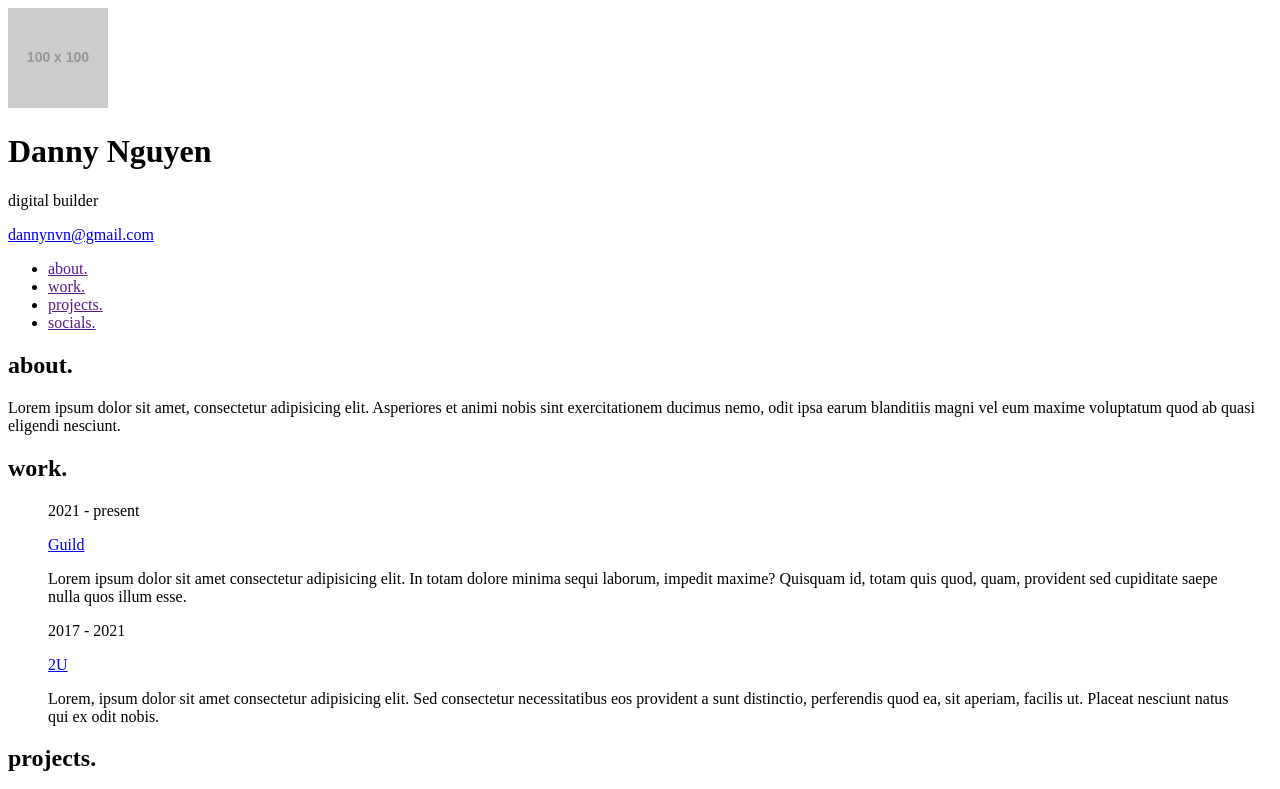
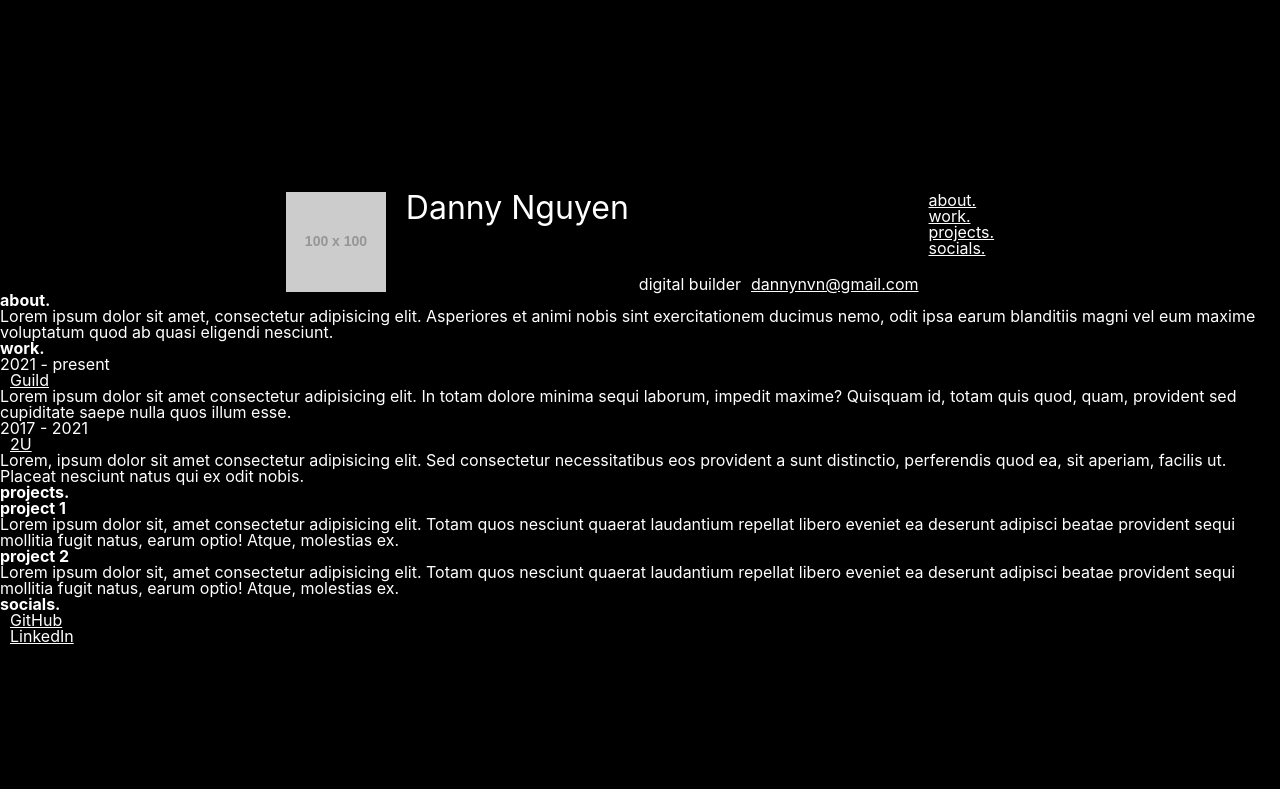
Before and after one commit to dannynvn/portfolio, a plain HTML site: page index.html in a window 1280 px wide. Shown: the top 789 px of the page. Drawn offline with Linux system fonts and the light colour scheme; placeholder pictures from the web are drawn by us.

Commit message:
began adding css styling

```diff
--- a/assets/css/style.css
+++ b/assets/css/style.css
@@ -0,0 +1,34 @@
+* {
+    background-color: black;
+    font-family: 'SF Pro','Inter', -apple-system, BlinkMacSystemFont, Segoe UI, Helvetica Neue, sans-serif;
+    color: white;
+}
+
+header {
+    padding-top: 15%;
+    display: flex;
+    justify-content: center;
+}
+
+header h1 {
+    display: block;
+    justify-content: flex-start;
+    align-items: center;
+    font-weight: 400;
+    font-size: 200%;
+    margin-left: 20px;
+    padding-bottom: 20px;
+}
+
+header p, a {
+    display: flex;
+    align-items: flex-end;
+    margin-left: 10px;
+
+}
+
+header nav {
+    display: flex;
+    justify-content: center;
+
+}
--- a/index.html
+++ b/index.html
@@ -4,7 +4,9 @@
         <meta charset="UTF-8">
         <meta http-equiv="X-UA-Compatible" content="IE=edge">
         <meta name="viewport" content="width=device-width, initial-scale=1.0">
-        <title>Document</title>
+        <title>Danny Nguyen | Portfolio</title>
+        <link rel="stylesheet" href="./assets/css/reset.css" />
+        <link rel="stylesheet" href="./assets/css/style.css" />
     </head>
 
     <!-- Header with name, tagline, email, and nav bar -->
```
